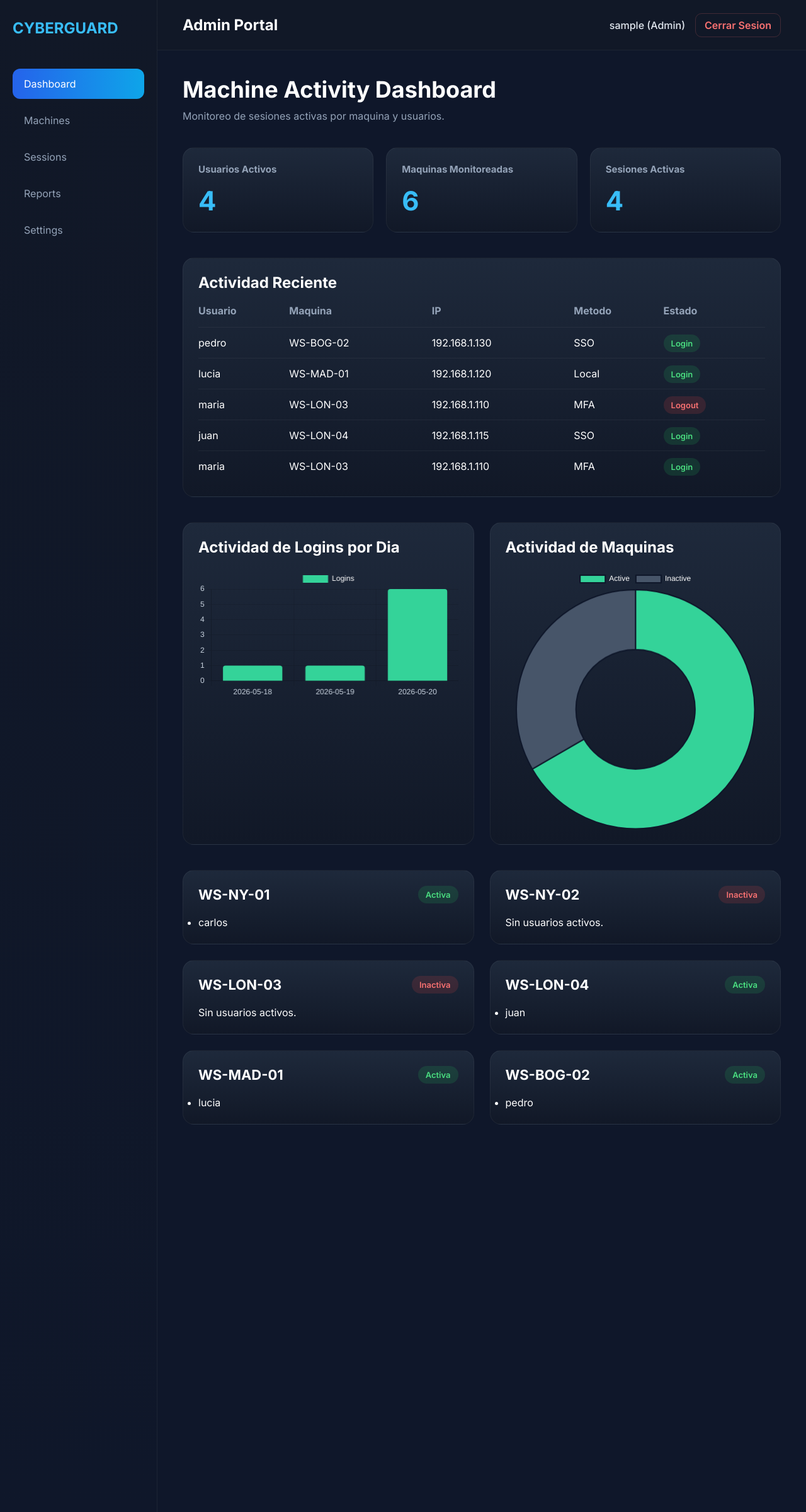
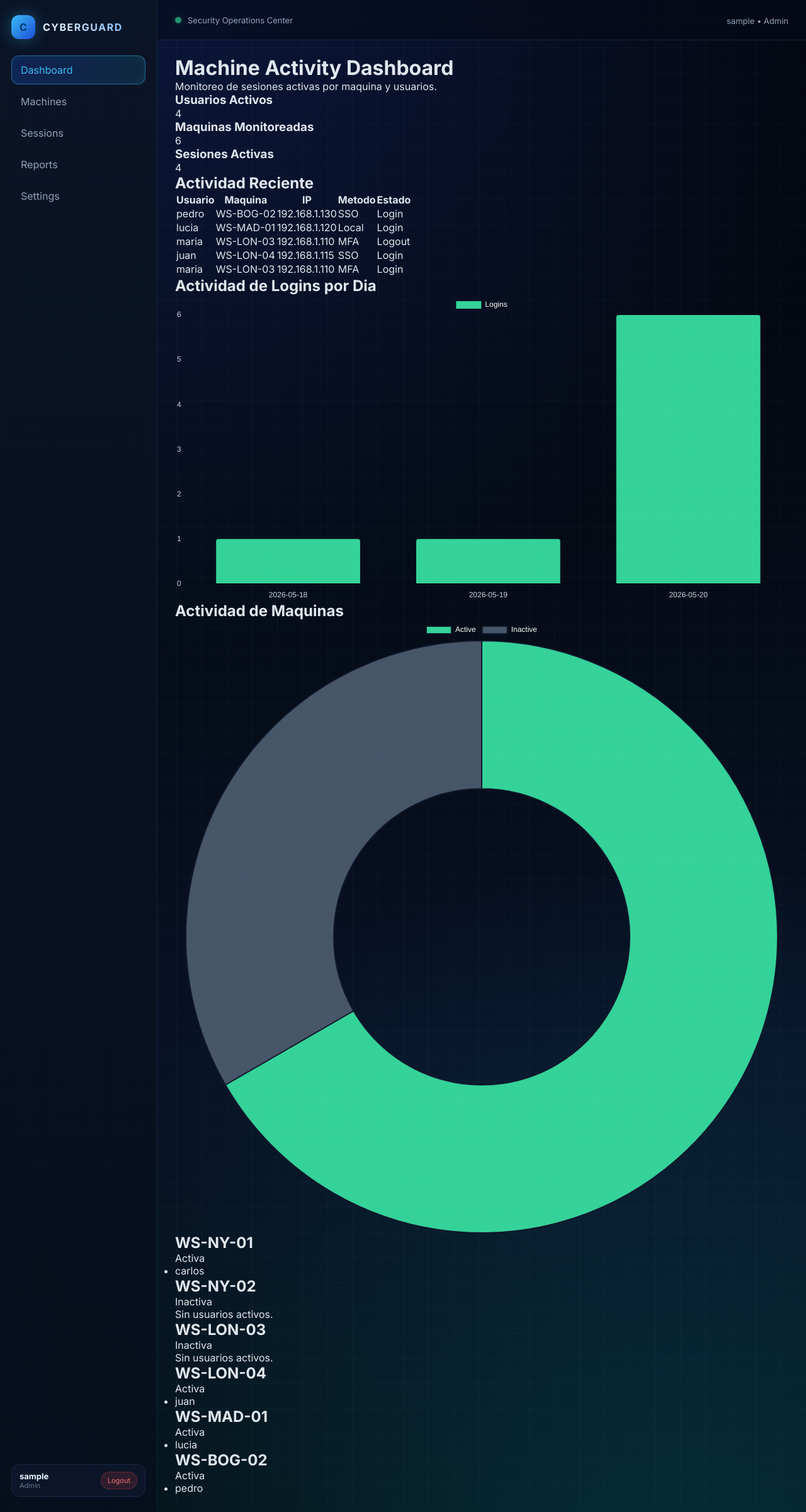
Before and after one commit to HarolTorrado73/login-report-system, a Flask app: page /dashboard in a window 1280 px wide. Shown: the whole page at 63% size. Run offline with Flask 3, Linux system fonts and the light colour scheme; the visitor is signed in with stand-in values (Sample User, id 1).

Commit message:
feat(ui): SOC sidebar, glass topbar and notifications layout

```diff
--- a/app/templates/base.html
+++ b/app/templates/base.html
@@ -8,7 +8,7 @@
 
     <link
         rel="stylesheet"
-        href="{{ url_for('static', filename='css/style.css') }}"
+        href="{{ url_for('static', filename='css/soc.css') }}"
     >
 
     <link rel="preconnect" href="https://fonts.googleapis.com">
@@ -18,13 +18,16 @@
 </head>
 <body>
 
-    <aside class="sidebar">
+    <div class="soc-root">
 
-        <div class="sidebar-logo">
-            CYBERGUARD
+        <aside class="soc-sidebar">
+
+            <div class="brand">
+                <div class="brand-mark">C</div>
+                <div class="brand-name">CYBERGUARD</div>
             </div>
 
-        <nav class="sidebar-menu">
+            <nav class="nav">
 
                 <a href="{{ url_for('auth.dashboard') }}" class="active">
                     Dashboard
@@ -48,36 +51,39 @@
 
             </nav>
 
+            <div class="user-chip">
+
+                <div>
+                    <div class="name">{{ user | default('Guest') }}</div>
+                    <div class="role">{{ role | default('viewer') | capitalize }}</div>
+                </div>
+
+                {% if user %}
+                    <a href="{{ url_for('auth.logout') }}" class="logout">
+                        Logout
+                    </a>
+                {% endif %}
+
+            </div>
+
         </aside>
 
-    <div class="app-container">
+        <header class="soc-topbar">
 
-        <header class="topbar">
+            <div class="status-dot">
+                <span>Security Operations Center</span>
+            </div>
 
             <div>
-                <h2>Admin Portal</h2>
-            </div>
-
-            <div class="user-menu">
-
                 {% if user %}
-
-                    <span class="user-badge">
-                        {{ user }} ({{ role | capitalize }})
+                    <span style="font-size:13px;color:#94a3b8;">
+                        {{ user }} • {{ role | capitalize }}
                     </span>
-
-                    <a href="{{ url_for('auth.logout') }}" class="logout-btn">
-                        Cerrar Sesion
-                    </a>
-
                 {% else %}
-
-                    <a href="{{ url_for('auth.login') }}" class="login-link">
+                    <a href="{{ url_for('auth.login') }}" style="font-size:13px;color:#38bdf8;">
                         Iniciar Sesion
                     </a>
-
                 {% endif %}
-
             </div>
 
         </header>
@@ -91,23 +97,19 @@
 
     {% with messages = get_flashed_messages(with_categories=true) %}
         {% if messages %}
-
-            <div class="flash-messages">
-
+            <div class="toast-layer">
                 {% for category, message in messages %}
-
-                    <div class="flash flash-{{ category }}">
+                    <div class="toast">
+                        <strong>{{ category | capitalize }}:</strong>
                         {{ message }}
                     </div>
-
                 {% endfor %}
-
             </div>
-
         {% endif %}
     {% endwith %}
 
     <script src="https://cdn.jsdelivr.net/npm/chart.js"></script>
+    <script src="{{ url_for('static', filename='js/soc.js') }}"></script>
 
 {% block scripts %}
 {% endblock %}
```
Lines whose indentation alone changed are shown as unchanged.
